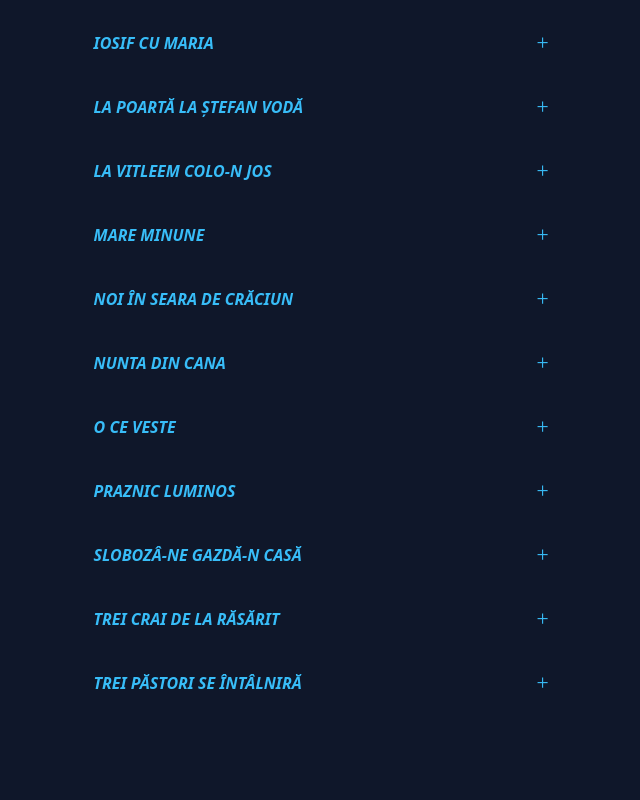
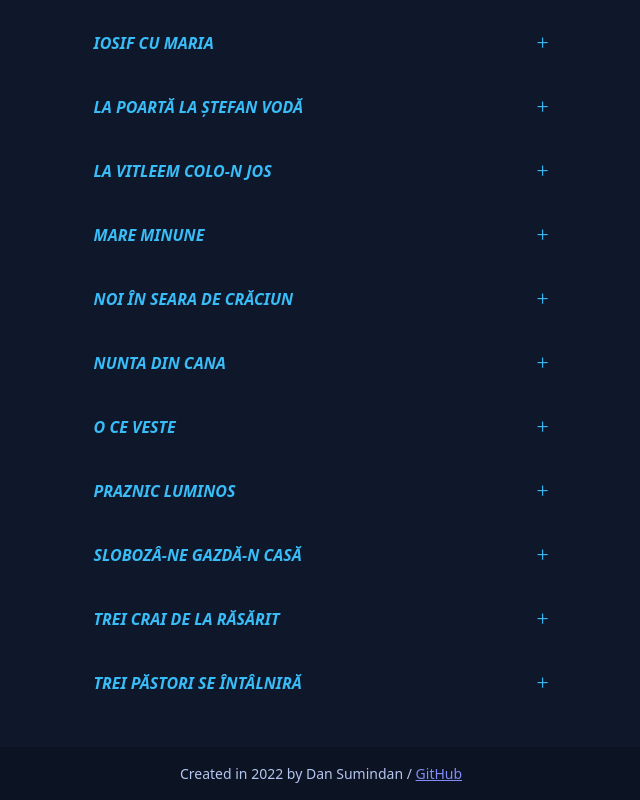
Before and after one commit to itsDalcaN/Colindam, a SvelteKit app: page /lyrics in a window 1280 px wide. Shown: the part 885-1685 px from the top of the page, without its empty margins (319-959 px from the left). Before the commit the page ends 1632 px from the top, so only its background shows below. Built offline with nearby package versions, Linux system fonts and the light colour scheme.

Commit message:
Add footer to each page

```diff
--- a/src/routes/+layout.svelte
+++ b/src/routes/+layout.svelte
@@ -12,3 +12,11 @@
 >
   <slot />
 </article>
+<footer class="footer footer-center bg-base-300 text-base-content p-4">
+  <aside>
+    <p>
+      Created in {new Date().getFullYear()} by Dan Sumindan /
+      <a class="link link-secondary" href="https://github.com/itsDalcaN/Colindam">GitHub</a>
+    </p>
+  </aside>
+</footer>
```
